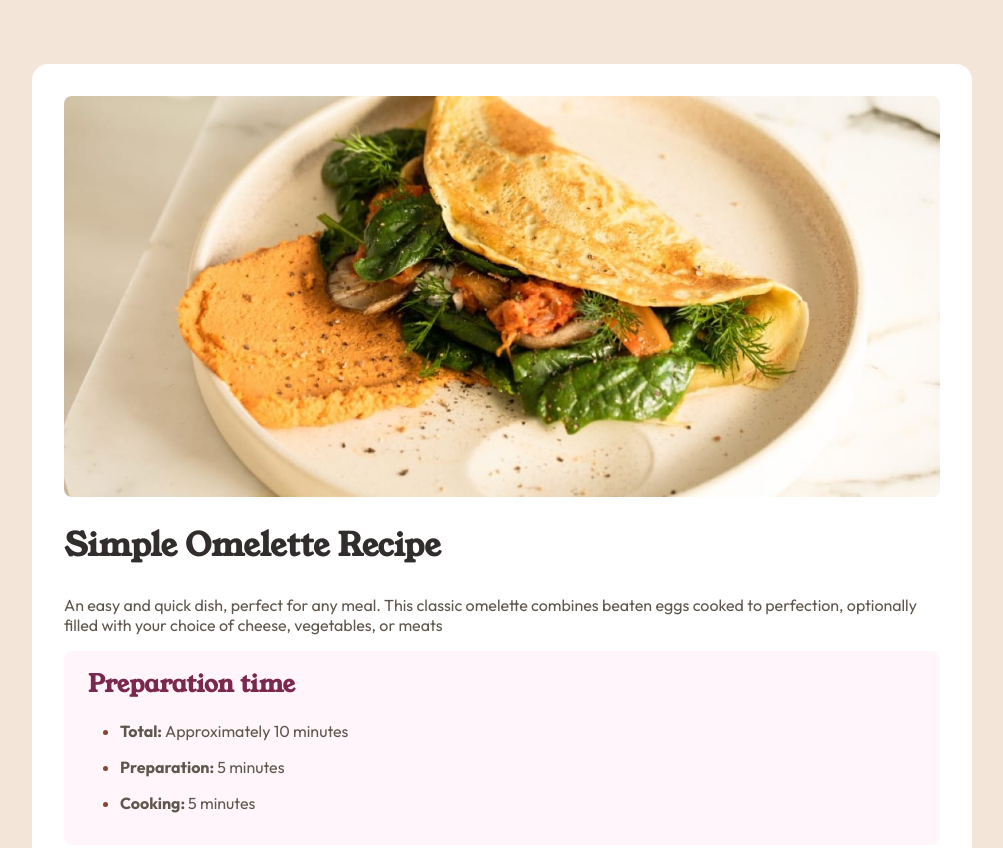
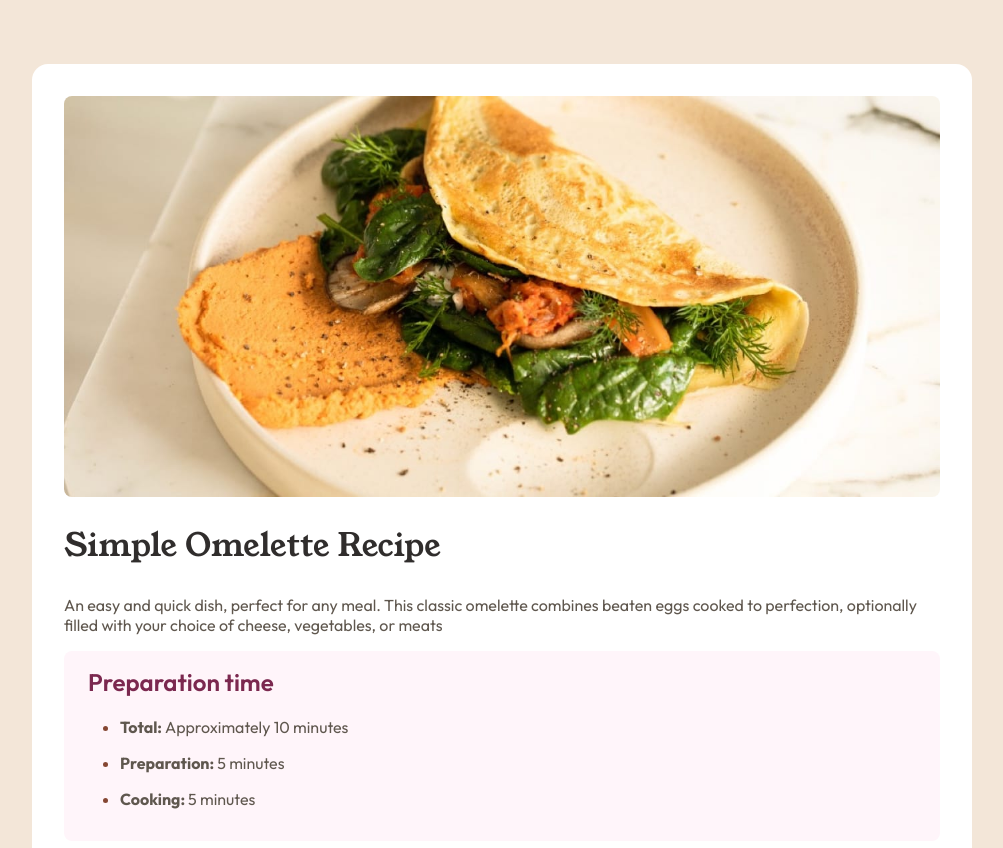
Before and after one commit to JohnMcKrazy/recipe-page_frontendmentor_challenge_1, a plain HTML site: page index.html in a window 1280 px wide. Shown: the top 848 px of the page, without its empty margins (138-1141 px from the left). Drawn offline with Linux system fonts and the light colour scheme.

Commit message:
warning h2 style change

```diff
--- a/style.css
+++ b/style.css
@@ -109,6 +109,8 @@ ARTICLE .content {
 .warning H2 {
     color: var(--darkRaspberry);
     margin-top: 0;
+    font-family: var(--outfit);
+    font-weight: var(--fw-sb);
 }
 
 IMG {
@@ -143,6 +145,7 @@ LI::marker {
 H1,
 H2 {
     font-family: var(--young);
+    font-weight: var(--fw-m);
 }
 
 H1 {
```
